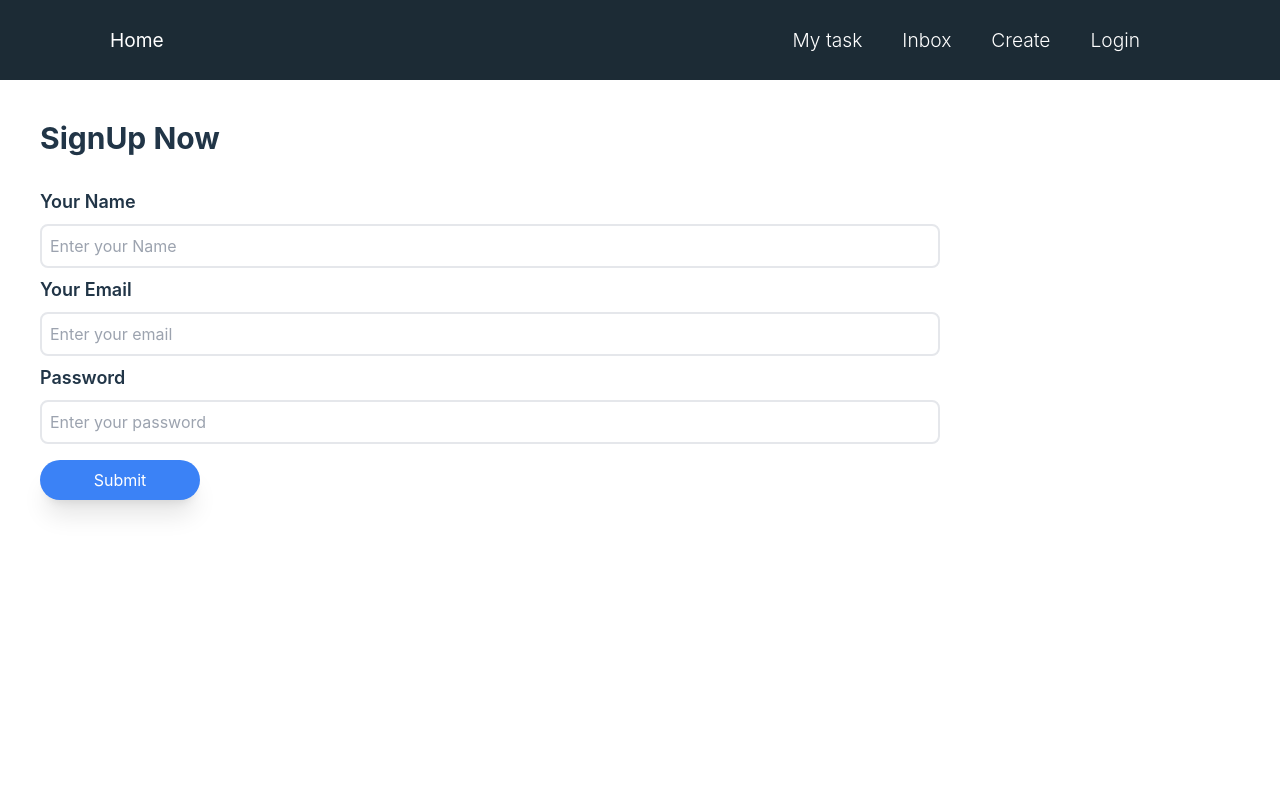
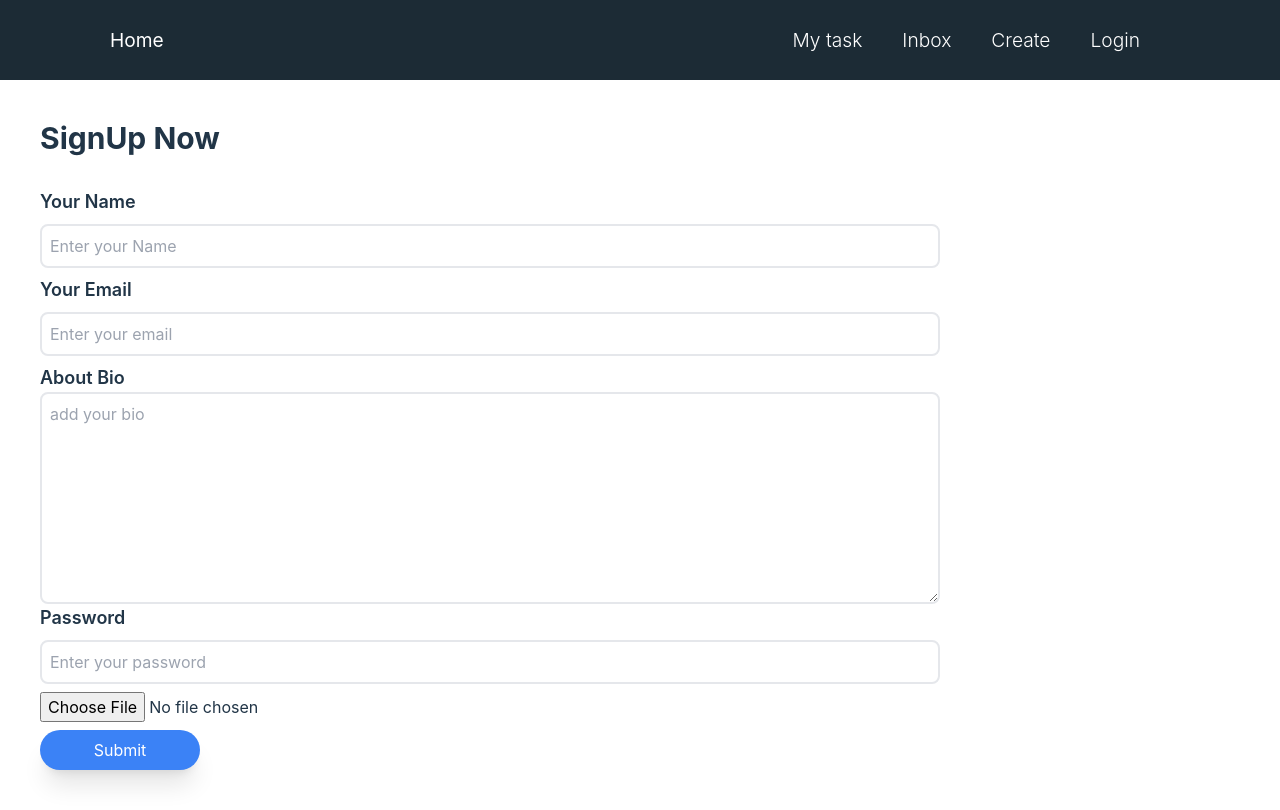
Before and after one commit to Flocky05/Collaborative-Task-management-App, a React (Vite) app: page /signUp in a window 1280 px wide. Built offline with nearby package versions, Linux system fonts and the light colour scheme.

Commit message:
update signup section

```diff
--- a/src/component/SignUp/SignUp.jsx
+++ b/src/component/SignUp/SignUp.jsx
@@ -10,8 +10,11 @@ const SignUp = () => {
                     <input className="bg-white border-2 my-2 rounded-lg p-2 w-3/4" type="text" name="name" id="name" placeholder="Enter your Name"  />
                     <h3 className="text-lg font-semibold">Your Email</h3>
                     <input className="bg-white border-2 my-2 rounded-lg p-2 w-3/4" type="email" name="email" id="email" placeholder="Enter your email"  />
+                    <h3 className="text-lg font-semibold">About Bio </h3>
+                    <textarea name="text" id="bio" rows="8" className="w-3/4 bg-white border-2 p-2 rounded-lg" placeholder="add your bio"></textarea>
                     <h3 className="text-lg font-semibold">Password</h3>
                     <input className="bg-white border-2 my-2 rounded-lg p-2 w-3/4" type="password" name="password" id="password" placeholder="Enter your password" />
+                    <input type="file" id="img" name="img" accept="image/*"/>
                     <input className="bg-blue-500 rounded-full text-white w-40 px-4 py-2 shadow-xl mt-2" type="submit" />
 
 
```
